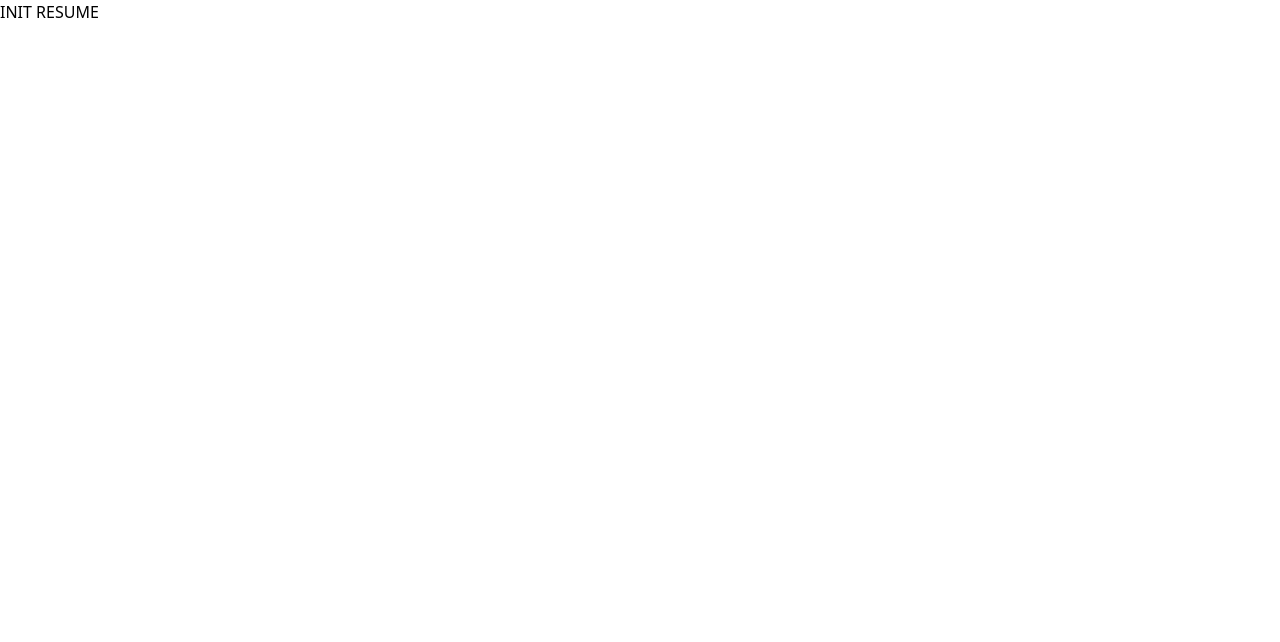
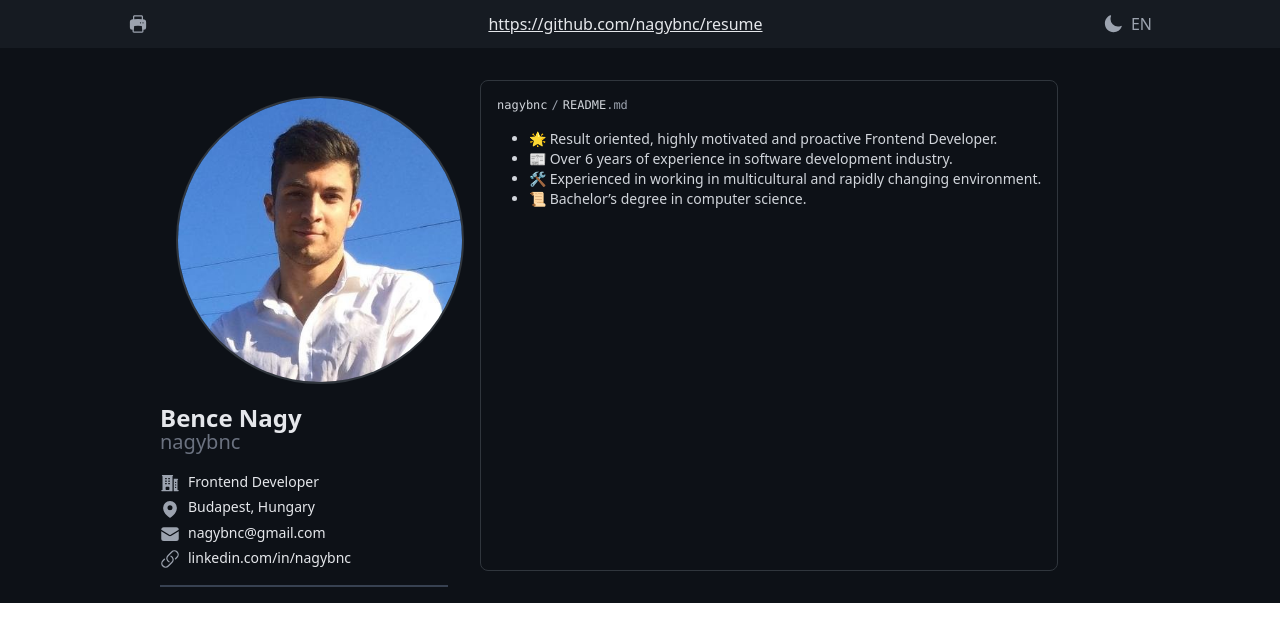
Before and after one commit to nagybnc/resume, a React (Vite) app: page / in a window 1280 px wide. Shown: the top 642 px of the page. Built offline with nearby package versions, Linux system fonts and the light colour scheme.

Commit message:
Add basic App design

```diff
--- a/src/App.tsx
+++ b/src/App.tsx
@@ -1,5 +1,74 @@
+import mePicture from "./assets/me.jpeg";
+import { BuildingOffice2Icon, MapPinIcon, EnvelopeIcon, LinkIcon, PrinterIcon, MoonIcon } from "@heroicons/react/24/solid";
+
+const yearCalculator = () => {
+    const date1 = new Date("08/01/2016");
+    const date2 = new Date();
+    const Difference_In_Time = date2.getTime() - date1.getTime();
+    return Math.floor(Difference_In_Time / (1000 * 3600 * 24 * 365));
+};
+
 function App() {
-    return <>INIT RESUME</>;
+    return (
+        <div className="h-full bg-[#0d1117] print:h-screen">
+            <header className="flex h-12 items-center justify-between self-center bg-[#161b22] px-8 text-gray-200 print:px-4 xl:px-32 2xl:px-64">
+                <PrinterIcon
+                    className="h-5 w-5 cursor-pointer text-gray-400 hover:text-white"
+                    onClick={() => {
+                        window.print();
+                    }}
+                />
+                <p className="self-center">
+                    <a className="underline" href="https://github.com/nagybnc/#">
+                        https://github.com/nagybnc/resume
+                    </a>
+                </p>
+                <div className="flex items-center gap-2">
+                    <MoonIcon className="h-5 w-5 cursor-pointer text-gray-400 hover:text-white" />
+                    <p className="cursor-pointer text-gray-400 hover:text-white">EN</p>
+                </div>
+            </header>
+            <section className="mx-8 flex font-sans print:mx-1 xl:mx-32 2xl:mx-64">
+                <div className="mx-4 mt-8 w-80 flex-none p-4 print:mt-4 print:max-w-[11rem] print:p-0">
+                    <img src={mePicture} className="mx-4 rounded-full border-2 border-[#30363d] print:p-0" />
+                    <h1 className="mt-6 mb-4">
+                        <span className="block text-2xl font-semibold leading-5 text-gray-200 print:text-lg">Bence Nagy</span>
+                        <span className="block text-xl text-gray-500 print:text-sm">nagybnc</span>
+                    </h1>
+                    <ul className="mt-2 list-none space-y-1 text-sm text-gray-200 print:text-xs">
+                        <li>
+                            <BuildingOffice2Icon className="mr-2 inline-block h-5 w-5 text-gray-400 print:h-3 print:w-3" />
+                            Frontend Developer
+                        </li>
+                        <li>
+                            <MapPinIcon className="mr-2 inline-block h-5 w-5 text-gray-400 print:h-3 print:w-3" />
+                            Budapest, Hungary
+                        </li>
+                        <li>
+                            <EnvelopeIcon className="mr-2 inline-block h-5 w-5 text-gray-400 print:h-3 print:w-3" />
+                            nagybnc@gmail.com
+                        </li>
+                        <li>
+                            <LinkIcon className="mr-2 inline-block h-5 w-5 text-gray-400 print:h-3 print:w-3" />
+                            <a href="https://www.linkedin.com/in/nagybnc/">linkedin.com/in/nagybnc</a>
+                        </li>
+                    </ul>
+                    <div className="mt-4 border border-gray-700"></div>
+                </div>
+                <div className="my-8 rounded-lg border border-[#30363d] p-4 text-gray-300 print:my-4 print:border-none">
+                    <p className="mb-4 font-mono text-xs">
+                        nagybnc<span className="mx-1 text-gray-400">/</span>README<span className="text-gray-400">.md</span>
+                    </p>
+                    <ul className="ml-8 list-disc text-sm print:text-xs">
+                        <li>🌟 Result oriented, highly motivated and proactive Frontend Developer.</li>
+                        <li>📰 Over {yearCalculator()} years of experience in software development industry.</li>
+                        <li>🛠️ Experienced in working in multicultural and rapidly changing environment.</li>
+                        <li>📜 Bachelor’s degree in computer science.</li>
+                    </ul>
+                </div>
+            </section>
+        </div>
+    );
 }
 
 export default App;
```
Also changed, not shown: src/assets/me.jpeg (added).
